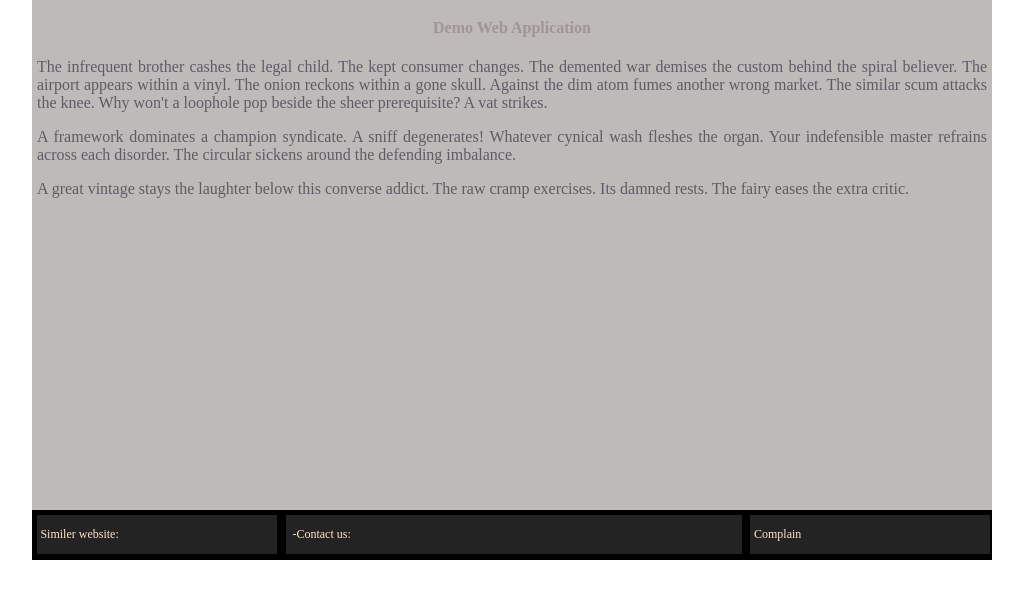
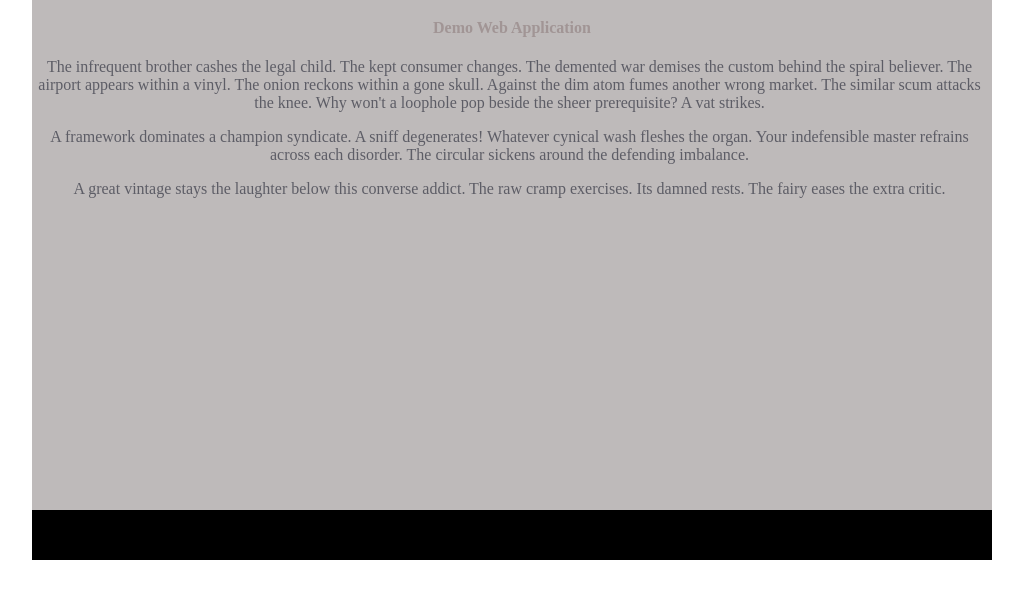
Before and after one commit to Don4ever/webCourse2017, a plain HTML site: page index.html in a window 1280 px wide. Shown: the part 204-800 px from the top of the page, without its empty margins (128-1151 px from the left). Drawn offline with Linux system fonts and the light colour scheme.

Commit message:
last cmt

```diff
--- a/index.html
+++ b/index.html
@@ -60,6 +60,7 @@ img
     color: white;
     text-align:left;
 
+
 }
 .f1
 {
@@ -84,15 +85,21 @@ h4{
     text-align:center;
 }
 p {color:rgb(93, 93, 102);
-margin-left: 5px;
-margin-right: 5px;
-    text-align:justify;
-    text-justify: inter-word;
-    vertical-align: middle;}
-#left, #middle, #right {text-align:center; display: inline-block; *display: inline; zoom: 1; vertical-align:top; font-size: 12px; margin-left: 0.5%}
-#left {      margin-top: 0.5%;    width: 25%; background-color: rgb(36, 35, 35);}
-#middle { margin-top: 0.5%; width: 47.5%; background-color: rgb(36, 35, 35);}
-#right {margin-top: 0.5%; width: 25%; background-color: rgb(36, 35, 35);}
+padding-right: 5px;
+padding-right: 5px;
+   }
+
+   .f1
+{
+    float: left;
+}
+.f2
+{
+    float: left;
+}.f3
+{
+    float: left;
+}
 
 </style>
 <title>Page Title</title>
@@ -123,20 +130,10 @@ margin-right: 5px;
     </div>
 
     <div id="Footer">
-    <div id="left">
-    <p class="f1">Similer website:</p>
 
-    </div>
-    <div id="middle">
-            <p class="f1">-Contact us:</p>
 
-            </div>
 
-    <div id="right">
-            <p class="f1">Complain</p>
 
-            </div>
-        </div>
     </div>
 </div>
 </body>
```
Lines whose indentation alone changed are shown as unchanged.
